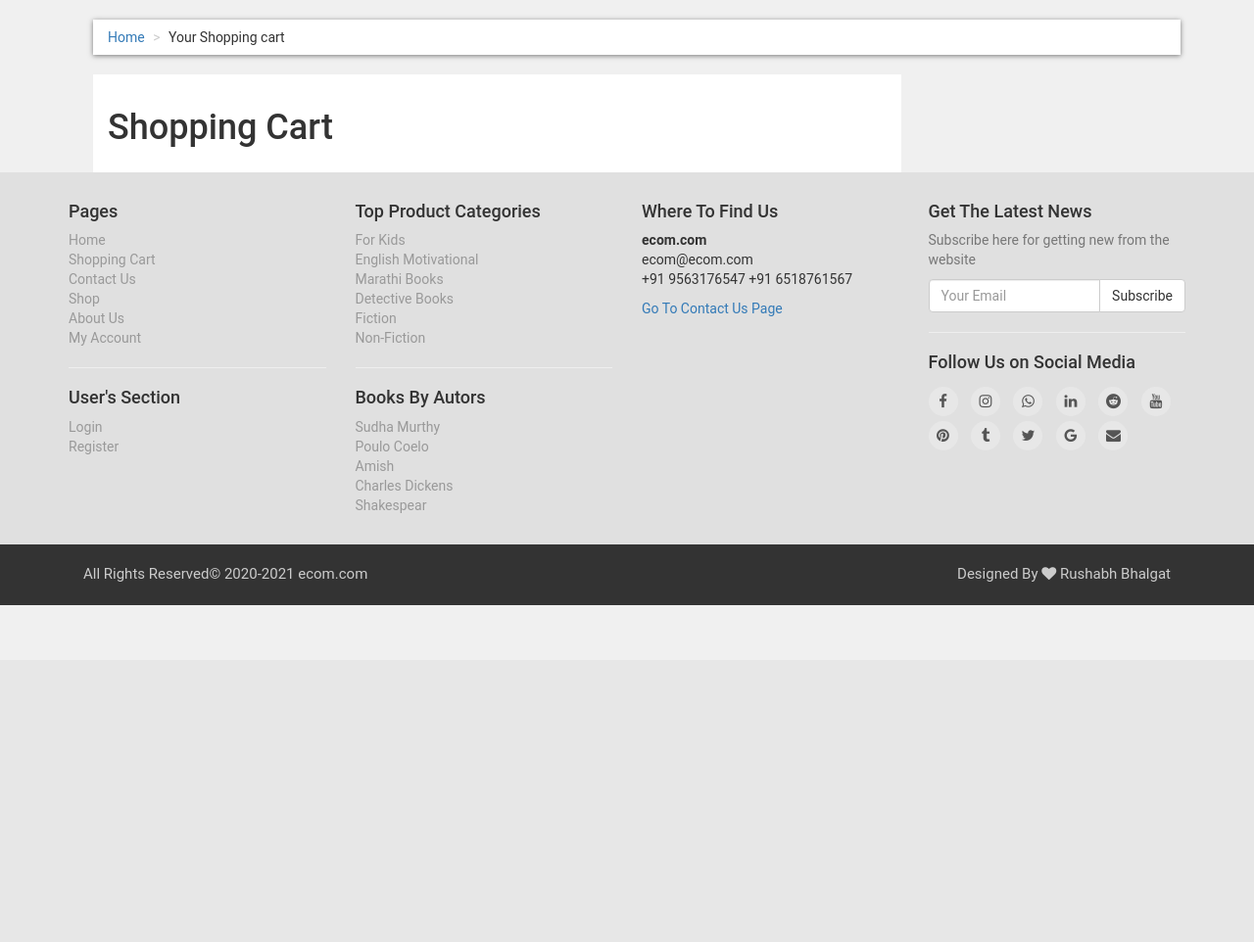
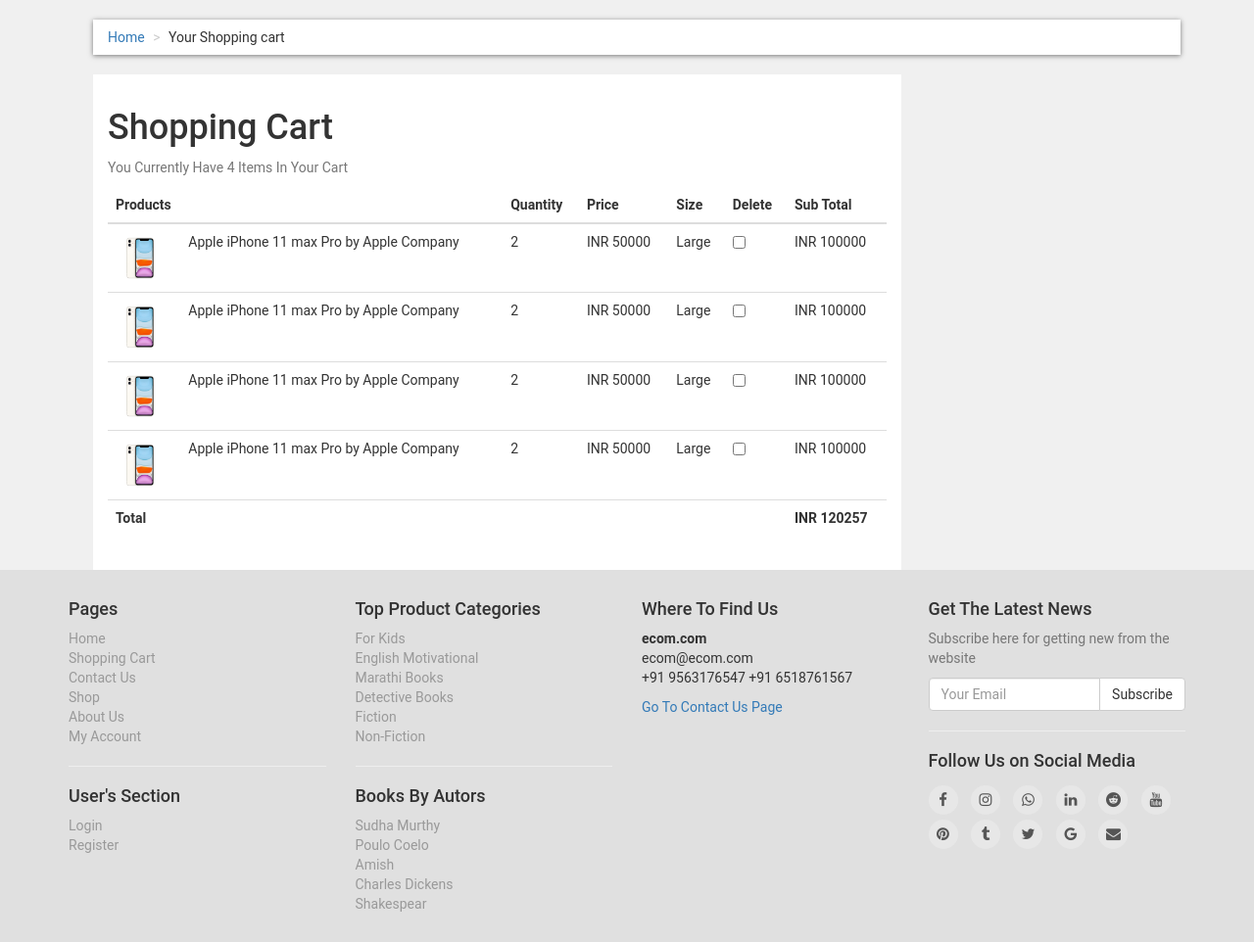
Before and after one commit to RushabhBhalgat/Ecommerce-php, a PHP site: page /cart.php in a window 1280 px wide. Shown: the part 126-1088 px from the top of the page at 98% size. Before the commit the page ends 744 px from the top, so only its background shows below. Run offline with PHP 8.4, Linux system fonts and the light colour scheme.

Commit message:
Creating The cart table

```diff
--- a/cart.php
+++ b/cart.php
@@ -150,8 +150,70 @@
                     <form action="cart.php" method="post" class="" enctype="multipart-form-data">
                         <h1>Shopping Cart</h1>
                         <p class="text-muted">
+                            You Currently Have 4 Items In Your Cart
+                        </p>
+                        <div class="table-responsive">
+                            <table class="table">
+                                <thead>
+                                    <tr>
+                                        <th colspan="2">Products</th>
+                                        <th>Quantity</th>
+                                        <th>Price</th>
+                                        <th>Size</th>
+                                        <th colspan="1">Delete</th>
+                                        <th colspan="1">Sub Total</th>
+                                    </tr>
+                                </thead>
+                                <tbody>
+                                    <tr>
+                                        <td><img src="admin_area/product_images/Apple iphone 11 pro/1.jpeg" alt=""></td>
+                                        <td>Apple iPhone 11 max Pro by Apple Company</td>
+                                        <td>2</td>
+                                        <td>INR 50000</td>
+                                        <td>Large</td>
+                                        <td><input type="checkbox" name="remove[]" id=""></td>
+                                        <td>INR 100000</td>
+                                    </tr>
 
-                        </p>
+                                    <tr>
+                                        <td><img src="admin_area/product_images/Apple iphone 11 pro/1.jpeg" alt=""></td>
+                                        <td>Apple iPhone 11 max Pro by Apple Company</td>
+                                        <td>2</td>
+                                        <td>INR 50000</td>
+                                        <td>Large</td>
+                                        <td><input type="checkbox" name="remove[]" id=""></td>
+                                        <td>INR 100000</td>
+                                    </tr>
+
+                                    <tr>
+                                        <td><img src="admin_area/product_images/Apple iphone 11 pro/1.jpeg" alt=""></td>
+                                        <td>Apple iPhone 11 max Pro by Apple Company</td>
+                                        <td>2</td>
+                                        <td>INR 50000</td>
+                                        <td>Large</td>
+                                        <td><input type="checkbox" name="remove[]" id=""></td>
+                                        <td>INR 100000</td>
+                                    </tr>
+
+                                    <tr>
+                                        <td><img src="admin_area/product_images/Apple iphone 11 pro/1.jpeg" alt=""></td>
+                                        <td>Apple iPhone 11 max Pro by Apple Company</td>
+                                        <td>2</td>
+                                        <td>INR 50000</td>
+                                        <td>Large</td>
+                                        <td><input type="checkbox" name="remove[]" id=""></td>
+                                        <td>INR 100000</td>
+                                    </tr>
+                                </tbody>
+                                <tfoot>
+                                    <tr>
+                                        <th colspan="6">Total</th>
+                                        <th colspan="2">INR 120257</th>
+                                    </tr>
+                                </tfoot>
+                            </table>
+                        </div>
+
                     </form>
                 </div>
             </div>
--- a/styles/style.css
+++ b/styles/style.css
@@ -366,6 +366,11 @@
 }
 
 
+/*Cart Page Styling part Has been started from here*/
+#content #cart .table tbody tr td img{
+    width: 50px;
+}
+
 
 
 /* footer style */
```
